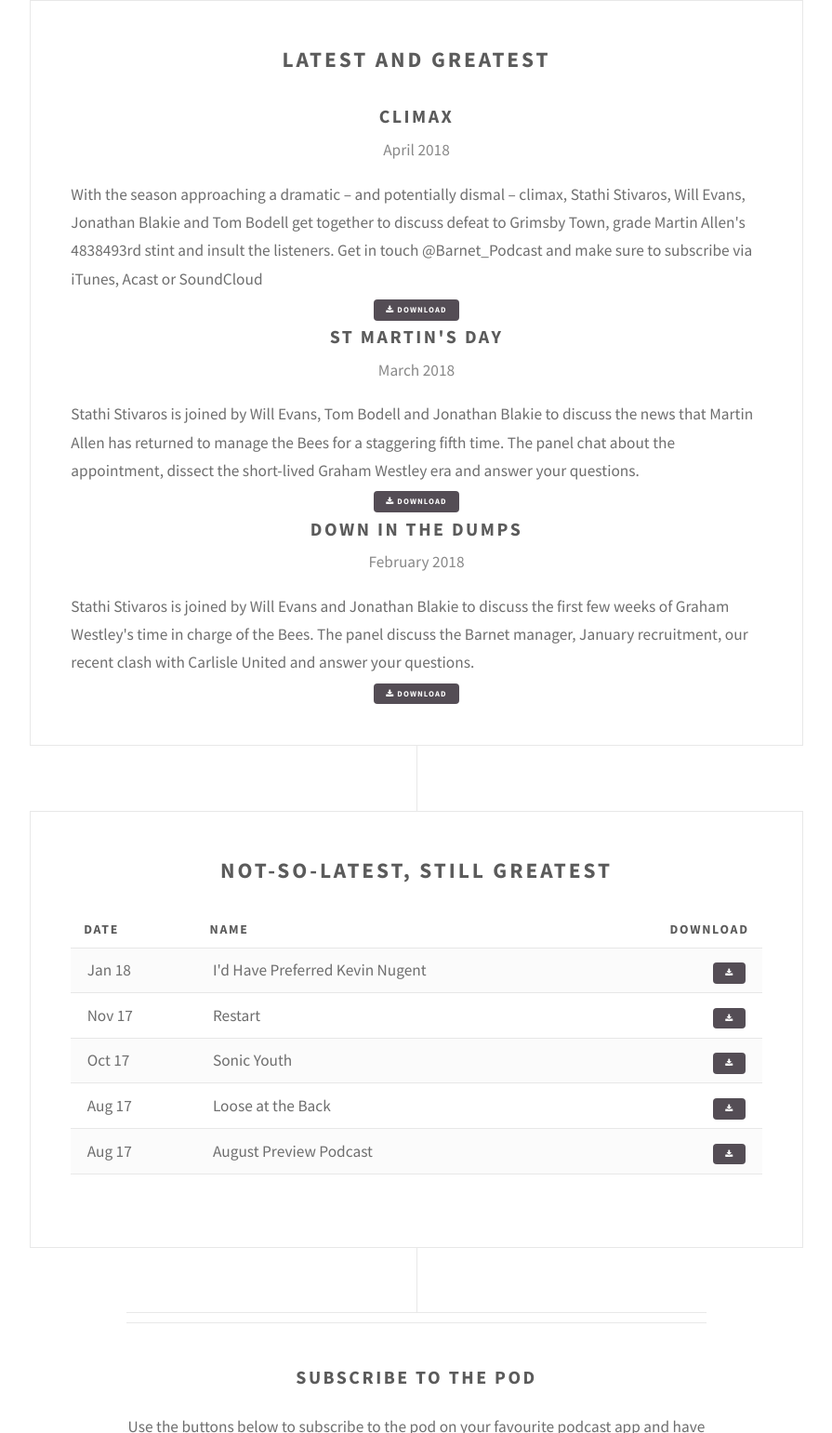
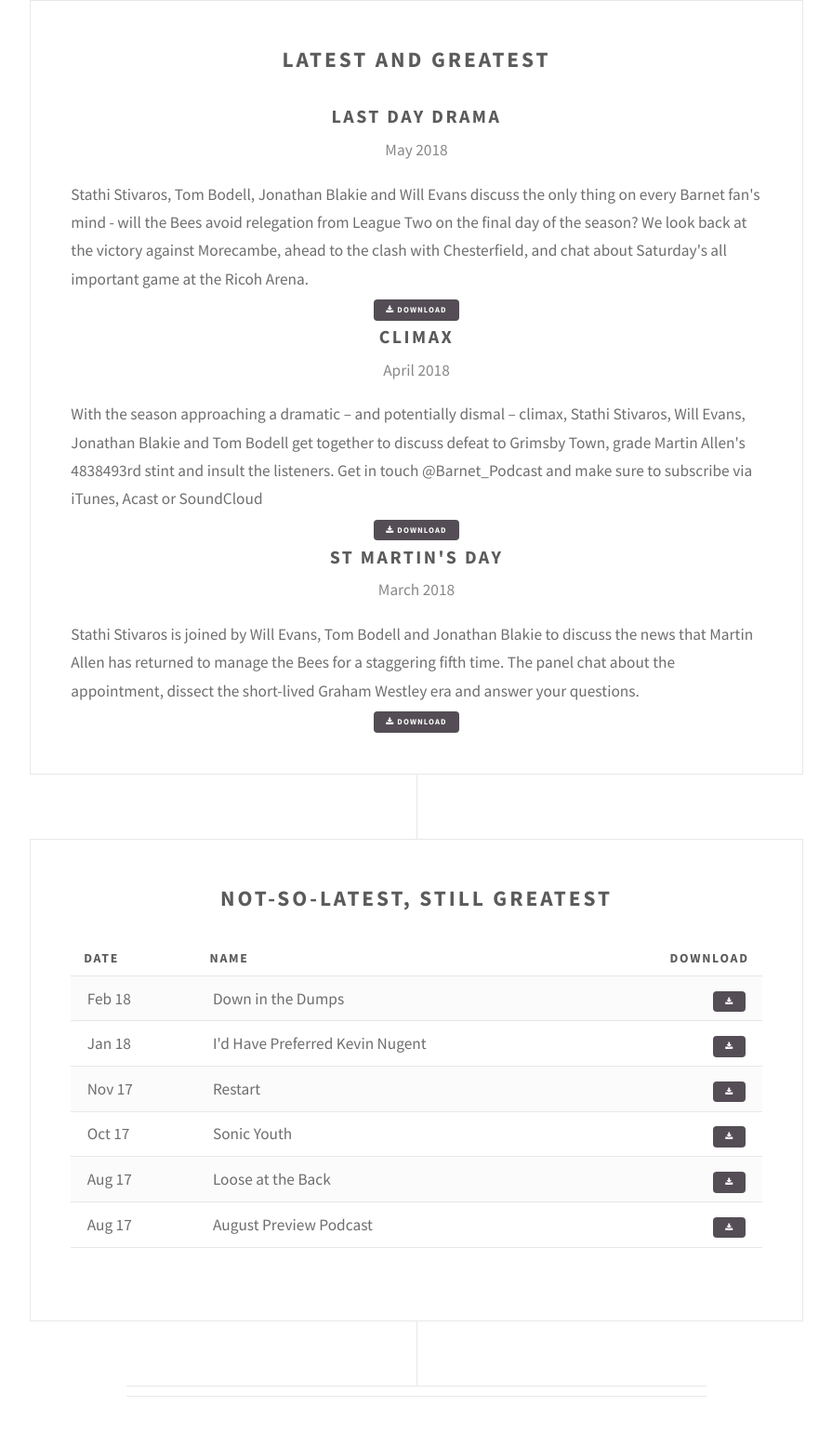
Before and after one commit to Stivaros/officers-club, a plain HTML site: page podcast.html in a window 1280 px wide. Shown: the part 518-2059 px from the top of the page at 93% size, without its empty margins (192-1087 px from the left). Drawn offline with Linux system fonts and the light colour scheme; a web font is replaced by a local one.

Commit message:
:bento: Release 'Last Day Drama'

```diff
--- a/podcast.html
+++ b/podcast.html
@@ -29,6 +29,16 @@
           <h2>Latest and Greatest</h2>
           <section>
             <header>
+              <h3>Last Day Drama</h3>
+              <p>May 2018</p>
+            </header>
+            <p>
+              Stathi Stivaros, Tom Bodell, Jonathan Blakie and Will Evans discuss the only thing on every Barnet fan's mind - will the Bees avoid relegation from League Two on the final day of the season? We look back at the victory against Morecambe, ahead to the clash with Chesterfield, and chat about Saturday's all important game at the Ricoh Arena.
+            </p>
+            <p class="center">
+              <a href="https://s3-eu-west-1.amazonaws.com/officersclubpod/media/00920180501LastDayDrama.mp3" class="button btn-sm"> <span class="icon fa-download"></span> Download</a>
+            </p>
+            <header>
               <h3>Climax</h3>
               <p>April 2018</p>
             </header>
@@ -48,17 +58,6 @@
             <p class="center">
               <a href="http://s3-eu-west-1.amazonaws.com/officersclubpod/media/00720180319StMartinsDay.mp3" class="button btn-sm"> <span class="icon fa-download"></span> Download</a>
             </p>
-            <header>
-              <h3>Down in the Dumps</h3>
-              <p>February 2018</p>
-            </header>
-            <p>
-                Stathi Stivaros is joined by Will Evans and Jonathan Blakie to discuss the first few weeks of Graham Westley's time in charge of the Bees.
-                The panel discuss the Barnet manager, January recruitment, our recent clash with Carlisle United and answer your questions.
-            </p>
-            <p class="center">
-              <a href="https://s3-eu-west-1.amazonaws.com/officersclubpod/media/00620180222DownintheDumps.mp3" class="button btn-sm"> <span class="icon fa-download"></span> Download</a>
-            </p>
           </section>
         </div>
 				<div class="box container">
@@ -76,6 +75,13 @@
 									</tr>
 								</thead>
 								<tbody>
+                  <tr>
+                    <td>Feb 18</td>
+                    <td>Down in the Dumps</td>
+                    <td class="right-align">
+                      <a href="https://s3-eu-west-1.amazonaws.com/officersclubpod/media/00620180222DownintheDumps.mp3" class="button btn-sm btn-xs"><span class="icon fa-download"></span></a>
+                    </td>
+                  </tr>
                   <tr>
                     <td>Jan 18</td>
                     <td>I'd Have Preferred Kevin Nugent</td>
```
